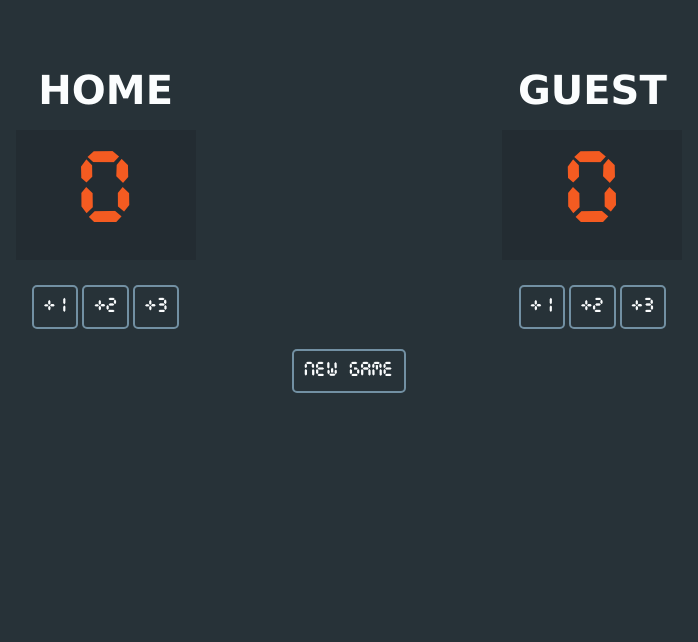
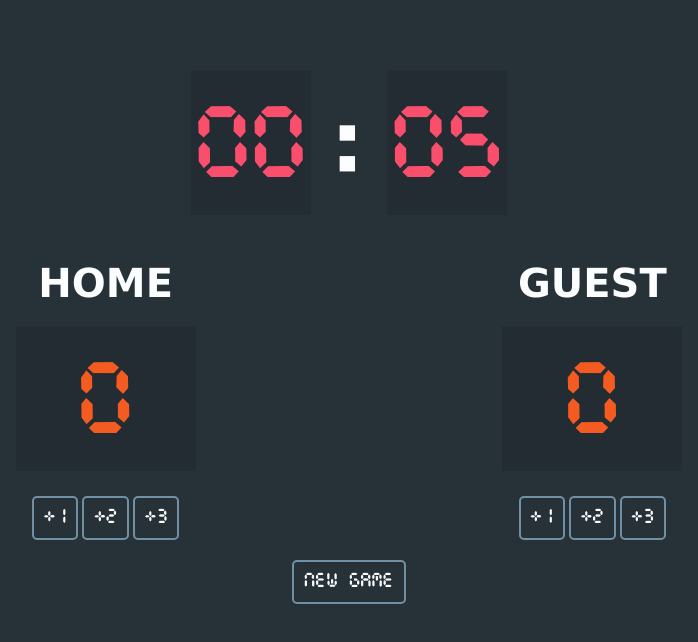
Before and after one commit to mrmostafaxd/scrimba-frontend, a plain HTML site: page module-03/scoreboard-app/index.html in a window 1280 px wide. Shown: the whole page, without its empty margins (291-989 px from the left). Drawn offline with Linux system fonts and the light colour scheme.

Commit message:
add time counter

```diff
--- a/module-03/scoreboard-app/index.html
+++ b/module-03/scoreboard-app/index.html
@@ -8,22 +8,28 @@
 </head>
 
 <body>
-    <div class="container">
+    <!-- Timer -->
+    <div class="container container-timer">
+        <div id="minute-count" class="disp disp-timer">00</div>
+        <div>:</div>
+        <div id="second-count" class="disp disp-timer">00</div>
+    </div>
+    <!-- Scores -->
+    <div class="container container-score">
         <div class="team-card">
             <h2>HOME</h2>
-            <div id="home-score" class="score-disp">0</div>
+            <div id="home-score" class="disp disp-score">0</div>
             <button onclick="add('home','1')">+1</button>
             <button onclick="add('home','2')">+2</button>
             <button onclick="add('home','3')">+3</button>
         </div>
         <div class="team-card">
             <h2>GUEST</h2>
-            <div id="guest-score" class="score-disp">0</div>
+            <div id="guest-score" class="disp disp-score">0</div>
             <button onclick="add('guest','1')">+1</button>
             <button onclick="add('guest','2')">+2</button>
             <button onclick="add('guest','3')">+3</button>
         </div>
-
     </div>
     <div>
         <button onclick="newGame()">New Game</button>
--- a/module-03/scoreboard-app/index.js
+++ b/module-03/scoreboard-app/index.js
@@ -1,14 +1,17 @@
 const homeScore = document.getElementById("home-score");
 const guestScore = document.getElementById("guest-score");
+const timeMinute = document.getElementById("minute-count");
+const timeSecond = document.getElementById("second-count");
+
 const LEADING_CLASS = "leading";
 
 let valueHome = +homeScore.textContent;
 let valueGuest = +guestScore.textContent;
 
-console.log(homeScore.textContent);
-console.log(guestScore.textContent);
+let seconds = 0
 
 
+// -------- Score functions ------------ //
 // reset leading score highlighting so that the two players have the same color
 function resetLeading() {
     if (homeScore.classList.contains(LEADING_CLASS)) {
@@ -23,12 +26,12 @@ function resetLeading() {
 // highlight the leading score owner
 function highlightLeading() {
     resetLeading();
-    if(valueHome > valueGuest) {
+    if (valueHome > valueGuest) {
         homeScore.classList.toggle(LEADING_CLASS);
     } else if (valueGuest > valueHome) {
         guestScore.classList.toggle(LEADING_CLASS);
     }
-}    console.log("here reset")
+}
 
 // add score based on who scored with the value value
 function add(type, value) {
@@ -44,8 +47,9 @@ function add(type, value) {
     highlightLeading();
 }
 
-function newGame() {
-    resetLeading();
+// reset team scores
+function resetScore() {
+    resetLeading()
 
     homeScore.textContent = 0;
     valueHome = 0;
@@ -53,3 +57,37 @@ function newGame() {
     guestScore.textContent = 0;
     valueGuest = 0;
 }
+
+// -------- Timer functions ------------ //
+let timer = setInterval(upTimer, 1000);
+
+function resetTimer() {
+    seconds = -1;
+
+    timeMinute.textContent = "00";
+    timeSecond.textContent = "00";
+}
+
+function upTimer() {
+    ++seconds;
+
+    let minute = Math.floor(seconds / 60);
+    let updSecond = seconds - (minute * 60);
+
+    if (minute == 25) {
+        resetTimer()
+    } else {
+        minute = minute.toString().padStart(2,'0');
+        timeMinute.textContent = minute;
+
+        updSecond = updSecond.toString().padStart(2,'0');
+        timeSecond.textContent = updSecond;
+    }
+
+}
+
+// -------- New Game ------------ //
+function newGame() {
+    resetScore();
+    resetTimer();
+}
--- a/module-03/scoreboard-app/styles.css
+++ b/module-03/scoreboard-app/styles.css
@@ -15,10 +15,11 @@ h2 {
     font-size: 40px;
     margin-bottom: 20px;
     margin-top: 0;
-    line-height: 40px;
 }
 
-button, .score-disp {
+button,
+.disp,
+.container-timer {
     font-family: "Cursed Timer ULiL Font",  sans-serif;
 }
 
@@ -37,25 +38,44 @@ button:active {
 
 .container {
     display: flex;
-    justify-content: space-evenly;
-    padding-top: 70px;
     margin-bottom: 20px;
 }
 
-.team-card,.score-disp {
+.container-timer {
+    margin-top: 70px;
+    justify-content: center;
+    align-items: center;
+    gap: 10px;
+    font-size: 90px;
+}
+
+.disp {
+    background: #232c32;
+    font-weight: 400;
+    padding: 5px 0;
+    font-size: 90px;
+    margin-bottom: 25px;
+    line-height: 120px;
+    padding-top: 20px;
+}
+
+.disp-timer {
+    color: #F94F6D;
+    width: 120px;
+}
+
+.container-score {
+    justify-content: space-evenly;
+}
+
+.team-card,.disp-score {
     width: 180px;
 }
 
-.score-disp {
-    background: #232c32;
+.disp-score {
     color: #f45b21;
-    font-size: 90px;
-    font-weight: 400;
-    margin-bottom: 25px;
-    padding: 5px 0;
-    line-height: 120px;
 }
 
 .leading {
-    color: #f58b00;
+    color: #ffa733;
 }
```
